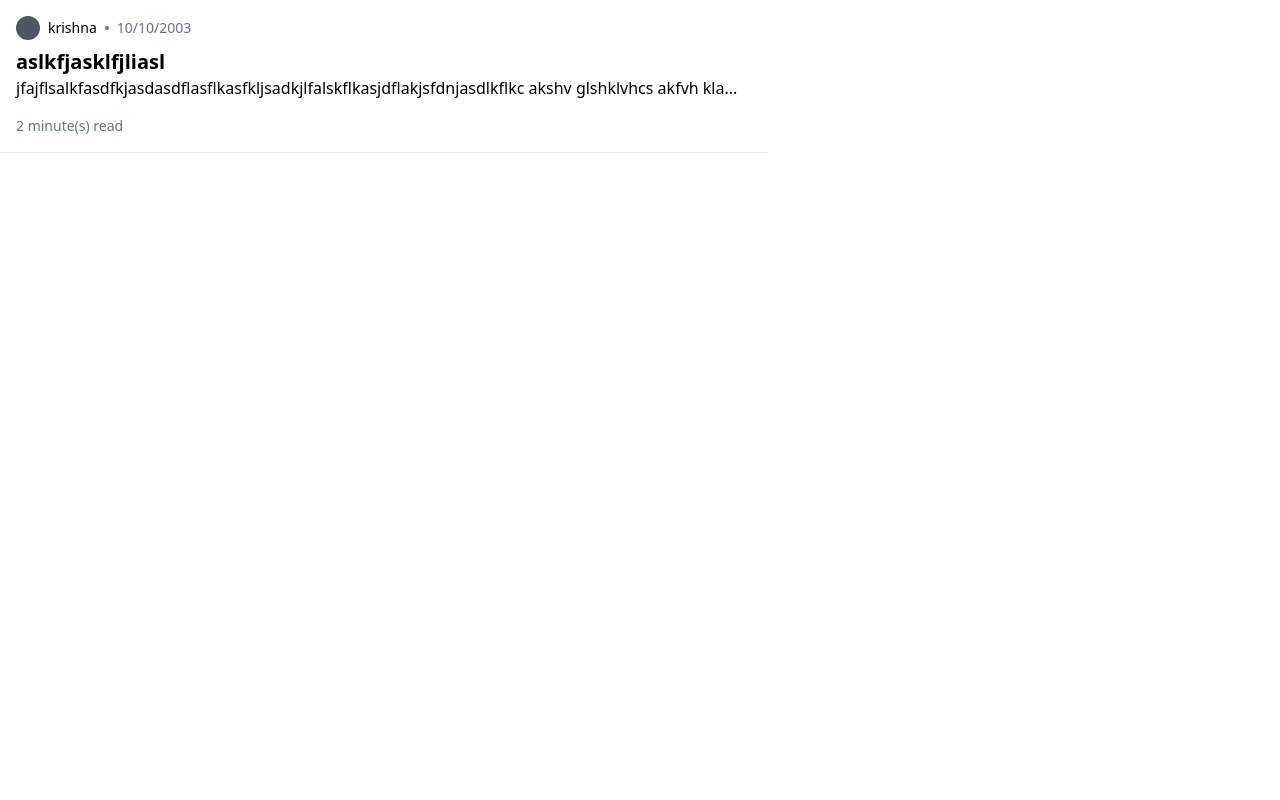
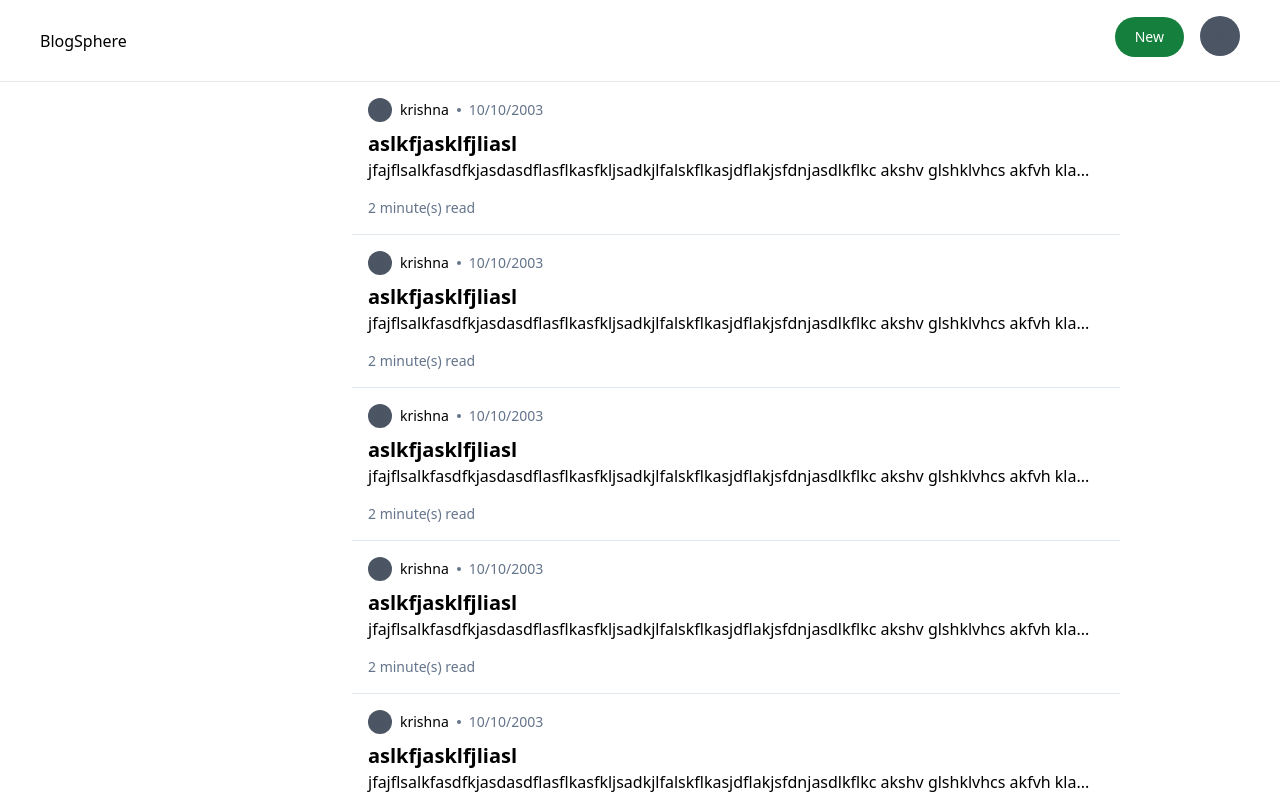
Before and after one commit to krishna9358/BlogSphere, a React (Vite) app in the folder frontend/: page /blogs in a window 1280 px wide. Shown: the top 800 px of the page. Built offline with nearby package versions, Linux system fonts and the light colour scheme.

Commit message:
fixed error and created blogCard

```diff
--- /dev/null
+++ b/frontend/src/components/AppBar.tsx
@@ -0,0 +1,19 @@
+import { Avatar }  from "./BlogCard"
+import { Link }  from "react-router-dom"
+
+export const Appbar = () => {
+    return <div>
+    <div className="border-b flex justify-between px-10 py-4">
+        <Link to={'/blogs'} className="flex flex-col justify-center cursor-pointer">
+                BlogSphere
+        </Link>
+        <div>
+            <Link to={`/publish`}>
+                <button type="button" className="mr-4 text-white bg-green-700 hover:bg-green-800 focus:outline-none focus:ring-4 focus:ring-green-300 font-medium rounded-full text-sm px-5 py-2.5 text-center me-2 mb-2 ">New</button>
+            </Link>
+
+            <Avatar size={"big"} name="Krishna" />
+        </div>
+    </div>
+    </div>
+}
--- a/frontend/src/pages/Blogs.tsx
+++ b/frontend/src/pages/Blogs.tsx
@@ -1,7 +1,18 @@
 import { BlogCard } from "../components/BlogCard"
-
+import {Appbar} from "../components/AppBar"
 export const  Blogs = () => {
     return <div>
+        <Appbar  />
+         <div className="flex justify-center">
+    <div className=" max-w-xl">
         <BlogCard id={1} publishedDate={"10/10/2003"} authorName={"krishna"} title={"aslkfjasklfjliasl"} content={"jfajflsalkfasdfkjasdasdflasflkasfkljsadkjlfalskflkasjdflakjsfdnjasdlkflkc akshv glshklvhcs akfvh klahkfjas"} />
+        <BlogCard id={2} publishedDate={"10/10/2003"} authorName={"krishna"} title={"aslkfjasklfjliasl"} content={"jfajflsalkfasdfkjasdasdflasflkasfkljsadkjlfalskflkasjdflakjsfdnjasdlkflkc akshv glshklvhcs akfvh klahkfjas"} />
+        <BlogCard id={3} publishedDate={"10/10/2003"} authorName={"krishna"} title={"aslkfjasklfjliasl"} content={"jfajflsalkfasdfkjasdasdflasflkasfkljsadkjlfalskflkasjdflakjsfdnjasdlkflkc akshv glshklvhcs akfvh klahkfjas"} />
+        <BlogCard id={4} publishedDate={"10/10/2003"} authorName={"krishna"} title={"aslkfjasklfjliasl"} content={"jfajflsalkfasdfkjasdasdflasflkasfkljsadkjlfalskflkasjdflakjsfdnjasdlkflkc akshv glshklvhcs akfvh klahkfjas"} />
+        <BlogCard id={5} publishedDate={"10/10/2003"} authorName={"krishna"} title={"aslkfjasklfjliasl"} content={"jfajflsalkfasdfkjasdasdflasflkasfkljsadkjlfalskflkasjdflakjsfdnjasdlkflkc akshv glshklvhcs akfvh klahkfjas"} />
+        <BlogCard id={6} publishedDate={"10/10/2003"} authorName={"krishna"} title={"aslkfjasklfjliasl"} content={"jfajflsalkfasdfkjasdasdflasflkasfkljsadkjlfalskflkasjdflakjsfdnjasdlkflkc akshv glshklvhcs akfvh klahkfjas"} />
+        <BlogCard id={7} publishedDate={"10/10/2003"} authorName={"krishna"} title={"aslkfjasklfjliasl"} content={"jfajflsalkfasdfkjasdasdflasflkasfkljsadkjlfalskflkasjdflakjsfdnjasdlkflkc akshv glshklvhcs akfvh klahkfjas"} />
+    </div>
+    </div>
     </div>
 }
```
Also changed, not shown: frontend/src/hooks/index.ts (added).
